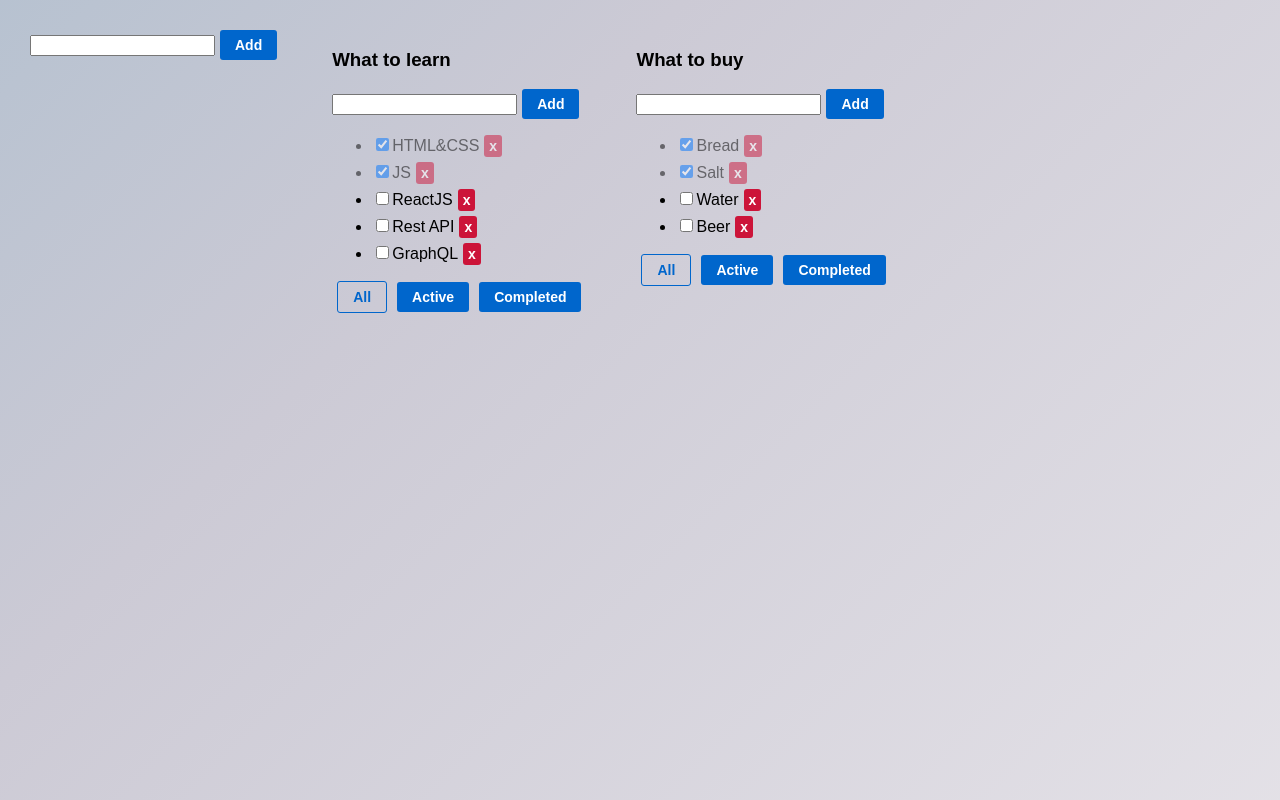
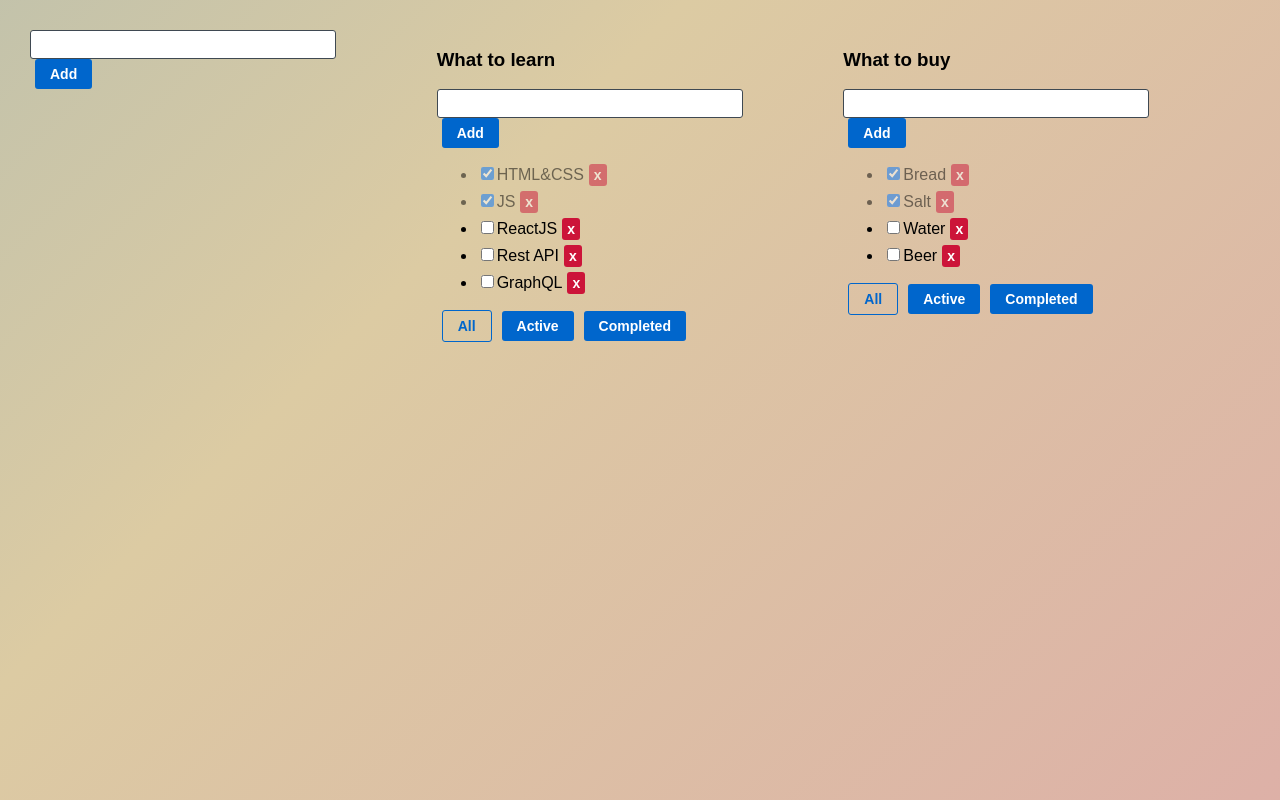
Before and after one commit to sonyhero/todo-list, a React (Create React App) app: page / in a window 1280 px wide. Built offline with nearby package versions, Linux system fonts and the light colour scheme.

Commit message:
lesson06-add-style

```diff
--- a/src/Todolist.module.css
+++ b/src/Todolist.module.css
@@ -1,7 +1,7 @@
 
-.error {
-    border: red 1px solid;
-}
+/*.error {*/
+/*    border: red 1px solid;*/
+/*}*/
 
 .errorMessage {
     color: red;
@@ -14,3 +14,64 @@
 .isDone {
     opacity: 0.5;
 }
+
+.input:focus {
+    font-family: 'Montserrat', serif;
+    font-style: normal;
+    font-weight: 400;
+    line-height: 20px;
+    width: 300px;
+    height: 25px;
+    border-radius: 1px;
+    color: #212529;
+    border: 1px solid #D1D1D1;
+    background-color: #fff;
+    outline: 0;
+    font-size: 20px;
+    box-shadow: 0 0 0 0.2rem rgba(158, 158, 158, 0.15);
+}
+
+.input {
+    font-family: 'Montserrat', serif;
+    font-style: normal;
+    font-weight: 400;
+    line-height: 20px;
+    width: 300px;
+    height: 25px;
+    color: #212529;
+    background-color: #fff;
+    outline: 0;
+    font-size: 20px;
+    border-radius: 3px;
+    border: 1px solid #3f4952;
+}
+
+.errorInput {
+    font-family: 'Montserrat', serif;
+    font-style: normal;
+    font-weight: 400;
+    line-height: 20px;
+    font-size: 20px;
+    width: 300px;
+    height: 25px;
+    border-radius: 3px;
+    border: 1px solid #E35959FF;
+    background-color: #eebebe;
+}
+
+.errorInput:focus {
+    font-family: 'Montserrat', serif;
+    font-style: normal;
+    font-weight: 400;
+    line-height: 20px;
+    font-size: 20px;
+    border-radius: 3px;
+    border: 1px solid #E35959FF;
+    background-color: #eebebe;
+}
+
+.error {
+    color: #E35959FF;
+    font-size: 20px;
+    font-weight: 500;
+}
--- a/src/Todolist.tsx
+++ b/src/Todolist.tsx
@@ -4,6 +4,7 @@ import {useAutoAnimate} from '@formkit/auto-animate/react';
 import s from './Todolist.module.css'
 import {AddItemForm} from './components/AddItemForm';
 import {Button} from './components/Button/Button';
+import {EditableSpan} from './components/EditableSpan';
 
 type TodolistPropsType = {
     title: string
@@ -19,7 +20,6 @@ type TodolistPropsType = {
     changeTodoListTitle: (newTitle: string, todoListId: string) => void
     removeTodoList: (todoListId: string) => void
     changeTodoListFilter: (value: FilterValuesType, todoListId: string) => void
-
 }
 
 export const Todolist: React.FC<TodolistPropsType> = (props) => {
@@ -38,19 +38,24 @@ export const Todolist: React.FC<TodolistPropsType> = (props) => {
         props.addTask(newTitle, props.todoListId)
     }
 
+
     return <div>
         <h3>{props.title}</h3>
         <AddItemForm addItem={addTask}/>
         <ul className={s.tasks} ref={listRef}>
             {
                 props.tasks.map(t => {
+                    const changeTaskTitle = (newTitle: string) => {
+                        props.changeTaskTitle(t.id, newTitle, props.todoListId)
+                    }
 
                     return (
                         <li className={t.isDone ? s.isDone : ''} key={t.id}>
                             <input type="checkbox"
                                    onChange={(e) => onChangeIsDoneHandler(t.id, e.currentTarget.checked)}
                                    checked={t.isDone}/>
-                            <span>{t.title}</span>
+                            {/*<span>{t.title}</span>*/}
+                            <EditableSpan onChange={changeTaskTitle} title={t.title}/>
                             {/*<button onClick={() => removeTaskHandler(t.id)}>x</button>*/}
                             <Button name={'x'} callback={() => removeTaskHandler(t.id)} xType={'red'} className={false}/>
                         </li>)
--- a/src/components/AddItemForm.tsx
+++ b/src/components/AddItemForm.tsx
@@ -26,12 +26,17 @@ export const AddItemForm: React.FC<AddItemFormPropsType> = (props) => {
             setError('Ошибка')
         }
     }
+
+    const finalInputClassName = s.input
+        + (error ? ' ' + s.errorInput : '')
+
     return (
         <div>
             <input value={newTitle}
                    onChange={onChangeHandler}
                    onKeyDown={onKeyDownHandler}
-                   className={error ? s.error : ''}
+                   // className={error ? s.error : ''}
+                   className={finalInputClassName}
             />
             <Button name={'Add'} callback={addTaskHandler} />
             {/*<button onClick={addTaskHandler}>+</button>*/}
--- /dev/null
+++ b/src/components/EditableSpan.tsx
@@ -0,0 +1,30 @@
+import React, {ChangeEvent, useState} from 'react';
+
+type EditableSpanPropsType = {
+    title: string
+    onChange: (newTitle: string) => void
+}
+export const EditableSpan: React.FC<EditableSpanPropsType> = (props) => {
+    const [editMode, setEditMode] = useState(false)
+    const [title, setTitle] = useState(props.title)
+
+    const activateEditMode = () => {
+        setEditMode(true)
+        setTitle(props.title)
+    }
+    const activateViewMode = () => {
+        setEditMode(false)
+        props.onChange(title)
+
+    }
+
+    const onChangeHandler = (e: ChangeEvent<HTMLInputElement>) => {
+        setTitle(e.currentTarget.value)
+    }
+
+    return (
+        editMode
+            ? <input onChange={onChangeHandler} onBlur={activateViewMode} value={title} autoFocus/>
+            : <span onDoubleClick={activateEditMode}>{title}</span>
+    )
+}
--- a/src/index.css
+++ b/src/index.css
@@ -14,7 +14,7 @@ html, body {
 
 body {
   /*background: linear-gradient(-45deg, #ee7752, #e73c7e, #23a6d5, #23d5ab);*/
-  background: linear-gradient(-45deg, #faf7f8, #cccad5, #77a9c2, #1575bb);
+  background: linear-gradient(-45deg, #de96ab, #dccba3, #77a9c2, #1575bb);
   background-size: 400% 400%;
   animation: gradient 15s ease infinite;
 }
```
Also changed, not shown: src/App.tsx (+3 -6 lines).
